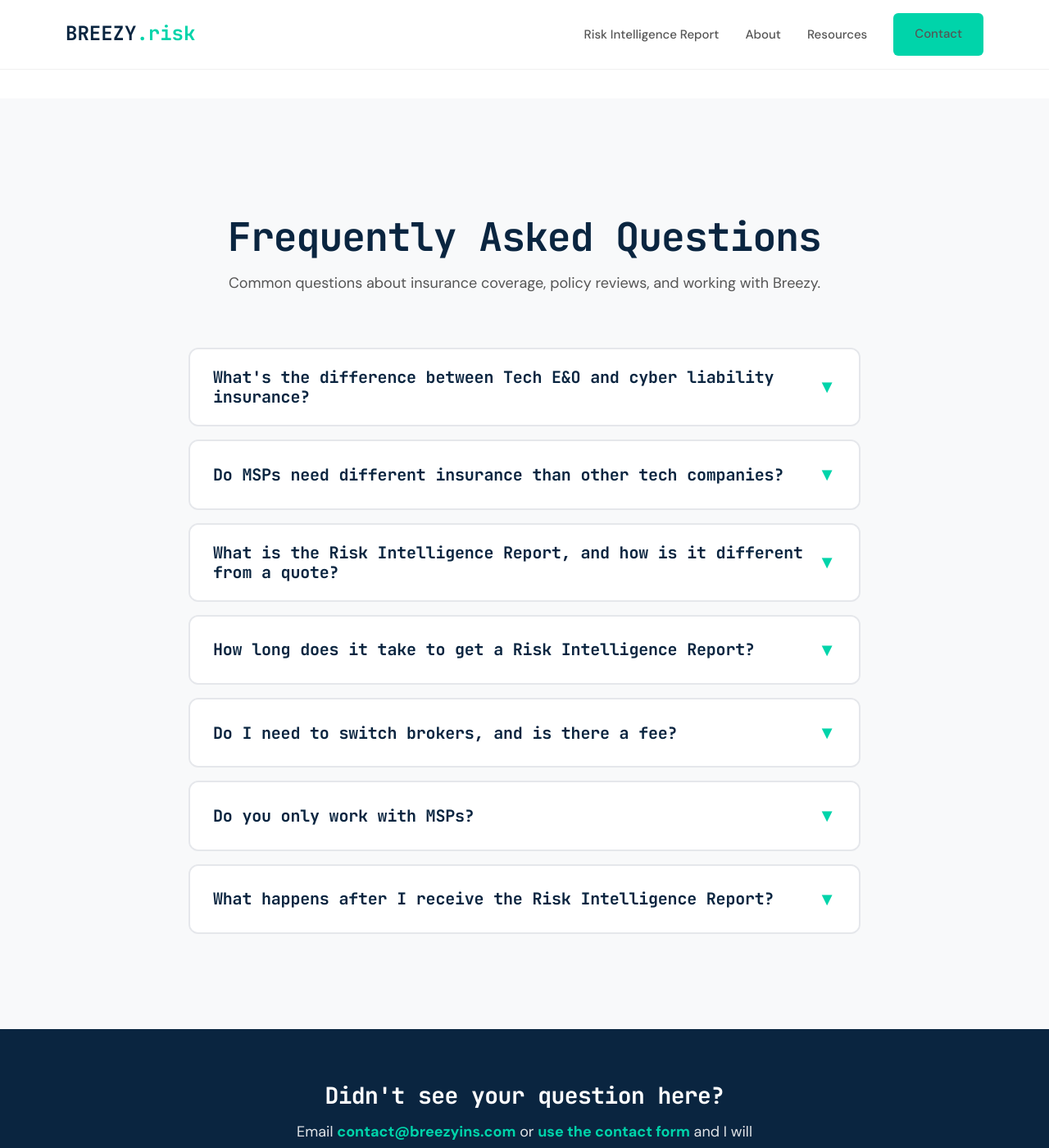
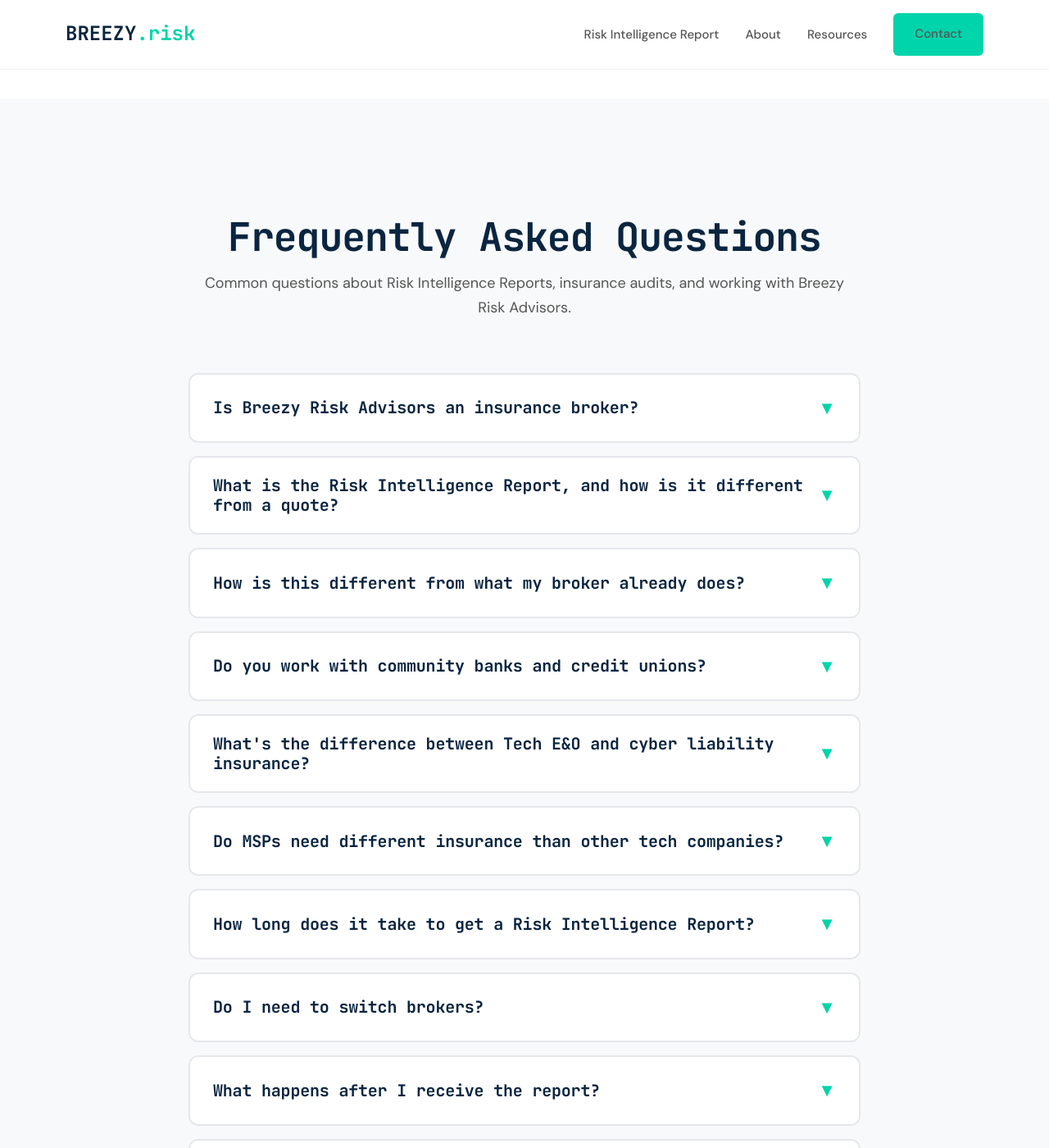
Before and after one commit to joeproe1/breezyins.com, a Jekyll site: the page built from faq.html, in a window 1280 px wide and 1400 px high. Shown: the whole window at 82% size. Built offline with Jekyll 4.4.1, drawn with Linux system fonts in a browser that asks for light colours; part of the change alters nothing that is shown; some of the changed text lies outside the part shown.

Commit message:
Rebuild FAQ page for AI discoverability and dual-vertical positioning
Old FAQ was MSP-only, contained wrong pricing ($500), wrong answer to
"Do you only work with MSPs?" (said Yes), and placement/brokering
language contradicting the independent advisory model. New page has 10
FAQs covering: independence from brokers, bank vertical, RIR product,
broker differentiation, engagement model, and referral channels.
Removed all pricing, placement, and brokering references. Updated
FAQPage schema with all 10 Q&As. Timeline updated from 48 hours to
one week. Content approved by JP Mar 26.

Co-Authored-By: Claude Opus 4.6 <noreply@anthropic.com>

```diff
--- a/faq.html
+++ b/faq.html
@@ -1,7 +1,7 @@
 ---
 layout: page
-title: "Insurance FAQs for MSPs"
-description: "Answers to common questions about Tech E&O, cyber liability, and insurance coverage gaps for MSPs."
+title: "Insurance FAQ for Community Banks and MSPs"
+description: "Common questions about Risk Intelligence Reports, insurance audits, and working with Breezy Risk Advisors. Independent advisory for community banks, credit unions, and MSPs."
 permalink: /faq/
 ---
 
@@ -49,10 +49,42 @@ permalink: /faq/
   "mainEntity": [
     {
       "@type": "Question",
+      "name": "Is Breezy Risk Advisors an insurance broker?",
+      "acceptedAnswer": {
+        "@type": "Answer",
+        "text": "No. Breezy Risk Advisors is an independent risk advisory firm. I don't sell insurance, place policies, or earn commissions. I review and audit your existing insurance program and report what I find. If you want to act on the findings, you take them to your broker, or I can help you find one. The audit is the product, not a step toward a sale."
+      }
+    },
+    {
+      "@type": "Question",
+      "name": "What is the Risk Intelligence Report, and how is it different from a quote?",
+      "acceptedAnswer": {
+        "@type": "Answer",
+        "text": "A quote tells you the premium and a high-level description of coverage. It rarely tells you where the real gaps are or how your policies perform against realistic claim scenarios. The Risk Intelligence Report is a line-by-line analysis that flags where coverage will respond, be disputed, or fail, and what to fix first. For banks, it maps how cyber, fidelity bond, and D&O interact. For MSPs, it covers contract compliance issues. Best fit: organizations that already carry insurance and want to know whether it will hold up in practice."
+      }
+    },
+    {
+      "@type": "Question",
+      "name": "How is this different from what my broker already does?",
+      "acceptedAnswer": {
+        "@type": "Answer",
+        "text": "Your broker places insurance and earns a commission on what they sell. That is a useful service, but it is not an independent assessment. I serve a similar function to an external auditor. I read the full policy wording, test it against specific incident scenarios, and report what I find. Most broker reviews focus on limits and premiums. I focus on the policy language that determines whether a claim gets paid."
+      }
+    },
+    {
+      "@type": "Question",
+      "name": "Do you work with community banks and credit unions?",
+      "acceptedAnswer": {
+        "@type": "Answer",
+        "text": "Yes. Community banks and credit unions are a primary focus. Banks carry three overlapping policies (cyber, fidelity bond, D&O) that interact in ways most brokers review in isolation. I read all three together and map which policy responds to each incident type: wire fraud, ransomware, regulatory investigation, board liability. The report is built for three audiences: your board, your compliance team or examiner, and your broker."
+      }
+    },
+    {
+      "@type": "Question",
       "name": "What's the difference between Tech E&O and cyber liability insurance?",
       "acceptedAnswer": {
         "@type": "Answer",
-        "text": "Tech E&O (Errors & Omissions) covers claims alleging financial loss arising from errors or failures in your professional services. Cyber liability covers cyber incidents like ransomware and data breaches, including incident response costs and liability tied to compromised data. Most MSPs need both."
+        "text": "Tech E&O (Errors & Omissions) covers claims alleging financial loss arising from errors or failures in your professional services. Cyber liability covers cyber incidents like ransomware and data breaches, including incident response costs and liability tied to compromised data. Most MSPs need both. The practical issue is that policies often draw the boundary differently, which can create gray areas for services like incident response support, security assessments, or managed security work."
       }
     },
     {
@@ -60,15 +92,7 @@ permalink: /faq/
       "name": "Do MSPs need different insurance than other tech companies?",
       "acceptedAnswer": {
         "@type": "Answer",
-        "text": "Usually, yes. Standard insurance policies often define covered services too narrowly for MSP and security work, such as penetration testing, vulnerability assessments, monitoring, and incident response support. MSPs also have a distinct third-party exposure because you operate inside client environments."
-      }
-    },
-    {
-      "@type": "Question",
-      "name": "What is the Risk Intelligence Report, and how is it different from a quote?",
-      "acceptedAnswer": {
-        "@type": "Answer",
-        "text": "A quote tells you the premium and a high-level description of coverage. The Risk Intelligence Report is a plain-English analysis that flags where coverage will respond, be disputed, or fail, and what to fix first. It covers coverage gaps tied to your services, contract compliance issues, scenario mapping, and fix options."
+        "text": "Usually, yes. Standard insurance policies often define covered services too narrowly for MSP and security work, such as penetration testing, vulnerability assessments, monitoring, and incident response support. MSPs also have a distinct third-party exposure because you operate inside client environments. One incident can trigger multiple client claims."
       }
     },
     {
@@ -76,31 +100,31 @@ permalink: /faq/
       "name": "How long does it take to get a Risk Intelligence Report?",
       "acceptedAnswer": {
         "@type": "Answer",
-        "text": "Typically 48 hours once I have your documents. You send your current policies and up to three client agreements (MSAs/SOWs). I review coverage, contract requirements, and a few realistic claim scenarios, then share findings and next steps."
+        "text": "Typically one week once I have your documents. You send your current policies (and for MSPs, up to three client agreements). I review coverage against realistic claim scenarios, then deliver the report with a walkthrough call."
       }
     },
     {
       "@type": "Question",
-      "name": "Do I need to switch brokers, and is there a fee?",
+      "name": "Do I need to switch brokers?",
       "acceptedAnswer": {
         "@type": "Answer",
-        "text": "No. Many firms use the Risk Intelligence Report to work more effectively with their current broker. The value is clarity: what your policies say, where the gaps are, and what to fix. If you decide to place coverage with Breezy after the report, the fee is credited."
+        "text": "No. The Risk Intelligence Report is a standalone engagement. No broker of record letter required. No commitment to move your insurance. Most clients use the report to work more effectively with their current broker. The value is knowing exactly what your policies say, where the gaps are, and what to prioritize before your next renewal."
       }
     },
     {
       "@type": "Question",
-      "name": "Do you only work with MSPs?",
+      "name": "What happens after I receive the report?",
       "acceptedAnswer": {
         "@type": "Answer",
-        "text": "I work with businesses that face complex risks and therefore have complex insurance requirements. Today that means MSPs and community banks. MSPs because policy language for managed services, security, and compliance work is nuanced, and small wording differences determine whether a claim gets paid. Community banks because overlapping cyber, fidelity bond, and D&O policies create coverage confusion that only surfaces at claim time. In both cases, the common thread is the same: the business has outgrown what a generalist broker can effectively review."
+        "text": "You choose how to use it: take it to your current broker to close the gaps and align coverage, share it with your board or examiner as documented evidence of your coverage review, or use it as a baseline to measure improvements at your next renewal. The report includes specific findings and prioritized recommendations. You and your broker decide what to act on first."
       }
     },
     {
       "@type": "Question",
-      "name": "What happens after I receive the Risk Intelligence Report?",
+      "name": "How do clients typically find Breezy?",
       "acceptedAnswer": {
         "@type": "Answer",
-        "text": "You choose how to use it: use it with your current broker to close the gaps and align coverage with contract requirements, or ask Breezy to help implement the fixes. The goal is simple: reduce surprises during enterprise onboarding and when a claim is evaluated."
+        "text": "Many clients are referred by a trusted partner who already works with them: IT audit and compliance firms, CPA firms that serve banks, or technology attorneys who review contracts. These professionals see insurance gaps surface during their own work but fall outside their scope to address."
       }
     }
   ]
@@ -111,10 +135,72 @@ permalink: /faq/
     <div class="container faq-wrap">
         <div class="faq-header">
             <h1>Frequently Asked Questions</h1>
-            <p>Common questions about insurance coverage, policy reviews, and working with Breezy.</p>
+            <p>Common questions about Risk Intelligence Reports, insurance audits, and working with Breezy Risk Advisors.</p>
         </div>
 
         <div class="accordion">
+            <div class="accordion-item">
+                <div class="accordion-header">
+                    <h2>Is Breezy Risk Advisors an insurance broker?</h2>
+                    <span class="icon">&#9660;</span>
+                </div>
+                <div class="accordion-content">
+                    <div class="accordion-body">
+                        <p>No. I don't sell insurance, place policies, or earn commissions. Breezy is an independent risk advisory firm. I review and audit your existing insurance program and report what I find. If you want to act on the findings, you take them to your broker, or I can help you find one. But the audit is the product, not a step toward a sale.</p>
+                    </div>
+                </div>
+            </div>
+
+            <div class="accordion-item">
+                <div class="accordion-header">
+                    <h2>What is the Risk Intelligence Report, and how is it different from a quote?</h2>
+                    <span class="icon">&#9660;</span>
+                </div>
+                <div class="accordion-content">
+                    <div class="accordion-body">
+                        <p>A quote tells you the premium and a high-level description of coverage. It rarely tells you where the real gaps are or how your policies perform against realistic claim scenarios.</p>
+                        <p>The <a href="{{ '/risk-intelligence-report/' | relative_url }}">Risk Intelligence Report</a> is a line-by-line analysis that flags where coverage will respond, be disputed, or fail, and what to fix first.</p>
+                        <ul>
+                            <li>Coverage gaps tied to the services you deliver or the risks you face</li>
+                            <li>For banks: how cyber, fidelity bond, and D&amp;O interact (and where each carrier points to the other two)</li>
+                            <li>For MSPs: contract compliance issues (limits, deductibles, wording, notice requirements)</li>
+                            <li>Scenario testing so you can see how claims are likely to be evaluated</li>
+                            <li>Prioritized recommendations with fix options</li>
+                        </ul>
+                        <div class="faq-callout">
+                            <strong>Best fit:</strong> organizations that already carry insurance and want to know whether it will hold up in practice.
+                        </div>
+                    </div>
+                </div>
+            </div>
+
+            <div class="accordion-item">
+                <div class="accordion-header">
+                    <h2>How is this different from what my broker already does?</h2>
+                    <span class="icon">&#9660;</span>
+                </div>
+                <div class="accordion-content">
+                    <div class="accordion-body">
+                        <p>Your broker places insurance and earns a commission on what they sell. That is a useful service, but it is not an independent assessment.</p>
+                        <p>I serve a similar function to an external auditor. I read the full policy wording, test it against specific incident scenarios, and report what I find. Most broker reviews focus on limits and premiums. I focus on the policy language that determines whether a claim gets paid.</p>
+                        <p>Many clients use my report to have a more informed conversation with their current broker. Some use it to hold their broker accountable. Either way, my goal is clarity, not replacement.</p>
+                    </div>
+                </div>
+            </div>
+
+            <div class="accordion-item">
+                <div class="accordion-header">
+                    <h2>Do you work with community banks and credit unions?</h2>
+                    <span class="icon">&#9660;</span>
+                </div>
+                <div class="accordion-content">
+                    <div class="accordion-body">
+                        <p>Yes. <a href="{{ '/community-bank-insurance/' | relative_url }}">Community banks and credit unions</a> are a primary focus. Banks carry three overlapping policies (cyber, fidelity bond, D&amp;O) that interact in ways most brokers review in isolation. I read all three together and map which policy responds to each incident type: wire fraud, ransomware, regulatory investigation, board liability.</p>
+                        <p>The report is built for three audiences: your board (executive brief with dollar ranges), your compliance team or examiner (full analysis with policy-language citations), and your broker (specific findings to renegotiate coverage at renewal).</p>
+                    </div>
+                </div>
+            </div>
+
             <div class="accordion-item">
                 <div class="accordion-header">
                     <h2>What's the difference between Tech E&amp;O and cyber liability insurance?</h2>
@@ -138,29 +224,6 @@ permalink: /faq/
                     <div class="accordion-body">
                         <p>Usually, yes. Standard insurance policies often define covered services too narrowly for MSP and security work, such as penetration testing, vulnerability assessments, monitoring, and incident response support.</p>
                         <p>MSPs also have a distinct third-party exposure because you operate inside client environments. One incident can trigger multiple client claims.</p>
-                        <p>If you want a quick overview, see the <a href="{{ '/coverage-gaps-framework/' | relative_url }}">Coverage Gaps Framework</a>.</p>
-                    </div>
-                </div>
-            </div>
-
-            <div class="accordion-item">
-                <div class="accordion-header">
-                    <h2>What is the Risk Intelligence Report, and how is it different from a quote?</h2>
-                    <span class="icon">&#9660;</span>
-                </div>
-                <div class="accordion-content">
-                    <div class="accordion-body">
-                        <p>A quote tells you the premium and a high-level description of coverage. It rarely tells you where the real gaps are or how your policies perform against contract requirements and realistic claims.</p>
-                        <p>The <strong>Risk Intelligence Report</strong> is a plain-English analysis that flags where coverage will respond, be disputed, or fail, and what to fix first.</p>
-                        <ul>
-                            <li>Coverage gaps tied to the services you deliver</li>
-                            <li>Contract compliance issues (limits, deductibles, wording, notice requirements)</li>
-                            <li>Scenario mapping so you can see how claims are likely to be evaluated</li>
-                            <li>Fix options and cost guidance</li>
-                        </ul>
-                        <div class="faq-callout">
-                            <strong>Best fit:</strong> firms that already carry insurance and want to validate how it will respond in practice.
-                        </div>
                     </div>
                 </div>
             </div>
@@ -172,53 +235,52 @@ permalink: /faq/
                 </div>
                 <div class="accordion-content">
                     <div class="accordion-body">
-                        <p>Typically <strong>48 hours</strong> once I have your documents.</p>
-                        <p>You send your current policies and up to three client agreements (MSAs/SOWs). I review coverage, contract requirements, and a few realistic claim scenarios, then share findings and next steps.</p>
+                        <p>Typically <strong>one week</strong> once I have your documents.</p>
+                        <p>You send your current policies (and for MSPs, up to three client agreements). I review coverage against realistic claim scenarios, then deliver the report with a walkthrough call.</p>
                     </div>
                 </div>
             </div>
 
             <div class="accordion-item">
                 <div class="accordion-header">
-                    <h2>Do I need to switch brokers, and is there a fee?</h2>
+                    <h2>Do I need to switch brokers?</h2>
                     <span class="icon">&#9660;</span>
                 </div>
                 <div class="accordion-content">
                     <div class="accordion-body">
-                        <p>No. Many firms use the Risk Intelligence Report to work more effectively with their current broker. The value is clarity: what your policies say, where the gaps are, and what to fix.</p>
-                        <p>If you decide to place coverage with Breezy after the report, the fee is credited.</p>
+                        <p>No. The Risk Intelligence Report is a standalone engagement. No broker of record letter required. No commitment to move your insurance.</p>
+                        <p>Most clients use the report to work more effectively with their current broker. The value is knowing exactly what your policies say, where the gaps are, and what to prioritize before your next renewal.</p>
                     </div>
                 </div>
             </div>
 
             <div class="accordion-item">
                 <div class="accordion-header">
-                    <h2>Do you only work with MSPs?</h2>
+                    <h2>What happens after I receive the report?</h2>
                     <span class="icon">&#9660;</span>
                 </div>
                 <div class="accordion-content">
                     <div class="accordion-body">
-                        <p>I work with businesses that face complex risks and therefore have complex insurance requirements. Today that means MSPs and <a href="{{ '/community-bank-insurance/' | relative_url }}">community banks and credit unions</a>.</p>
-                        <p><strong>MSPs</strong> because policy language for managed services, security, and compliance work is nuanced, and small wording differences determine whether a claim gets paid.</p>
-                        <p><strong>Community banks and credit unions</strong> because overlapping cyber, fidelity bond, and D&O policies create coverage confusion that only surfaces at claim time.</p>
-                        <p>In both cases, the common thread is the same: the business has outgrown what a generalist broker can effectively review. If your business has changed but your insurance has not kept up, that is where I come in.</p>
+                        <p>You choose how to use it:</p>
+                        <ul>
+                            <li><strong>Take it to your current broker</strong> to close the gaps and align coverage.</li>
+                            <li><strong>Share it with your board or examiner</strong> as documented evidence of your coverage review.</li>
+                            <li><strong>Use it as a baseline</strong> to measure improvements at your next renewal.</li>
+                        </ul>
+                        <p>The report includes specific findings and prioritized recommendations. You and your broker decide what to act on first.</p>
                     </div>
                 </div>
             </div>
 
             <div class="accordion-item">
                 <div class="accordion-header">
-                    <h2>What happens after I receive the Risk Intelligence Report?</h2>
+                    <h2>How do clients typically find Breezy?</h2>
                     <span class="icon">&#9660;</span>
                 </div>
                 <div class="accordion-content">
                     <div class="accordion-body">
-                        <p>You choose how to use it:</p>
-                        <ul>
-                            <li><strong>Use it with your current broker</strong> to close the gaps and align coverage with contract requirements.</li>
-                            <li><strong>Ask Breezy to help implement the fixes</strong> (quoting, endorsements, and placement if needed).</li>
-                        </ul>
-                        <p>The goal is simple: reduce surprises during enterprise onboarding and when a claim is evaluated.</p>
+                        <p>Many clients are referred by a trusted partner who already works with them: IT audit and compliance firms, CPA firms that serve banks, or technology attorneys who review contracts. These professionals see insurance gaps surface during their own work but fall outside their scope to address.</p>
+                        <p>If you are an audit, compliance, or legal professional whose clients ask insurance questions you cannot answer, <a href="{{ '/contact/' | relative_url }}">I would be glad to talk</a> about how we might work together.</p>
                     </div>
                 </div>
             </div>
```
